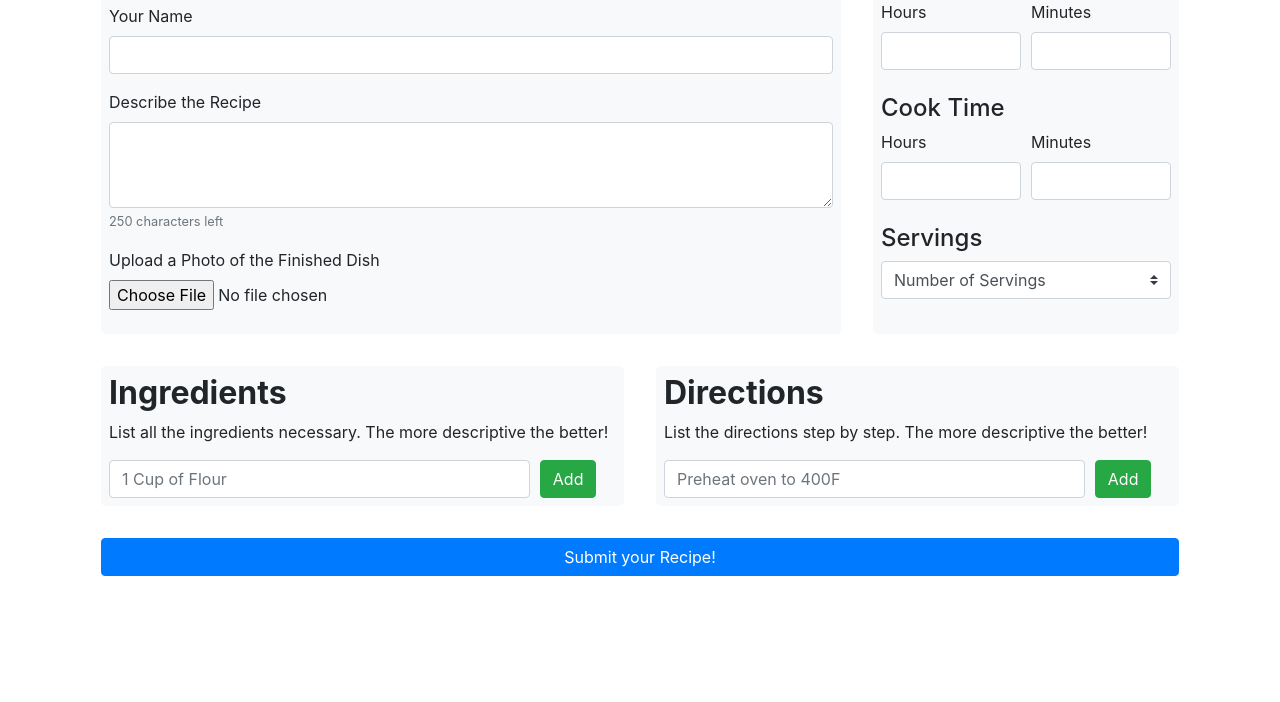
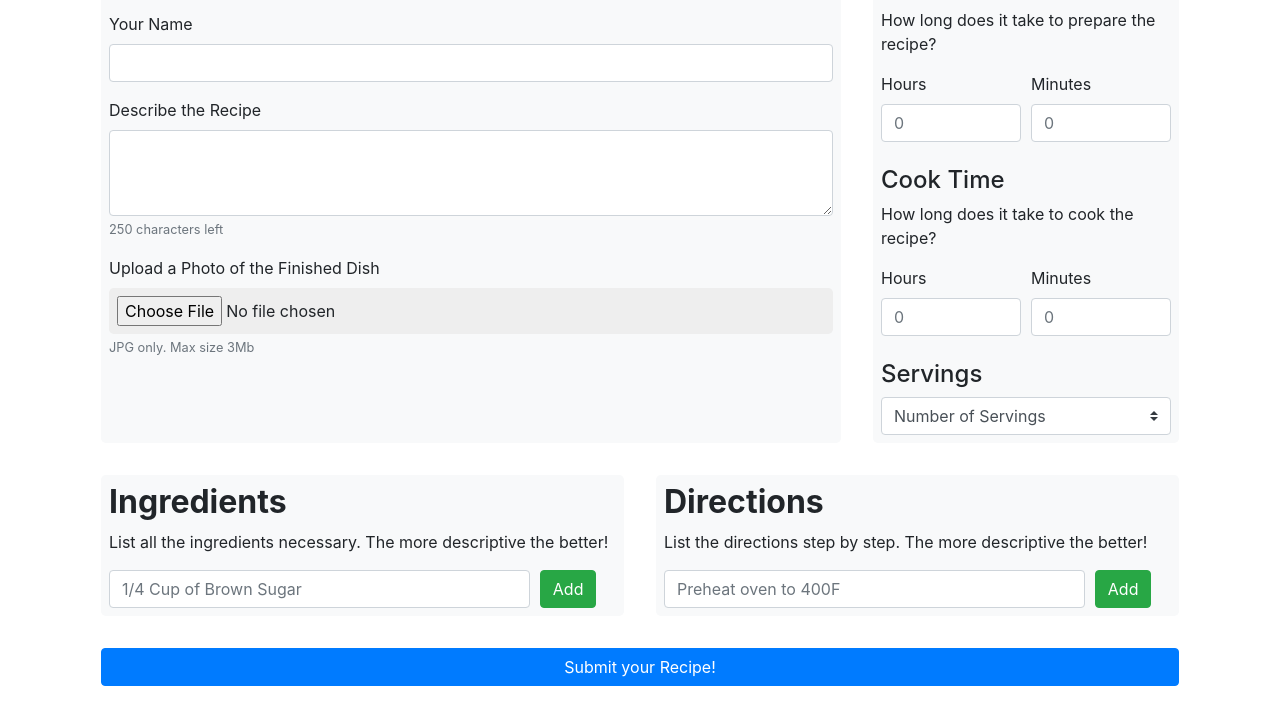
Before and after one commit to KyleDurnford/prototyping-form, a plain HTML site: page index.html in a window 1280 px wide. Shown: the part 378-1080 px from the top of the page. Before the commit the page ends 970 px from the top, so only its background shows below. Drawn offline with nearby package versions, Linux system fonts and the light colour scheme.

Commit message:
Update index.html

```diff
--- a/index.html
+++ b/index.html
@@ -9,7 +9,7 @@
     <link rel="stylesheet" href="https://stackpath.bootstrapcdn.com/bootstrap/4.4.1/css/bootstrap.min.css" integrity="sha384-Vkoo8x4CGsO3+Hhxv8T/Q5PaXtkKtu6ug5TOeNV6gBiFeWPGFN9MuhOf23Q9Ifjh" crossorigin="anonymous">
 </head>
 <body>
-    <header class="jumbotron jumbotron-fluid m-3 rounded-lg">
+    <header class="container jumbotron jumbotron-fluid rounded-lg mx-auto mt-2">
         <div class="container">
             <h1 class="display-6">Submit a Recipe</h1>
         </div>
@@ -34,31 +34,34 @@
                     </div>
                     <div class="form-group">
                         <label for="photo">Upload a Photo of the Finished Dish</label>
-                        <input type="file" id="photo" class="form-control-file">
+                        <input type="file" id="photo" class="form-control-file p-2 rounded-lg" style="background-color: #eee;">
+                        <small id="photoHelp" class="form-text text-muted">JPG only. Max size 3Mb</small>
                     </div>
                 </div>
                 <div class="m-3 p-2 bg-light rounded-lg col">
                     <h2 class="font-weight-bold">Recipe Information</h2>
                     <h3 class="h4 mt-4">Prep Time</h3>
+                    <p>How long does it take to prepare the recipe?</p>
                     <div class="form-row">
                         <div class="col">
                             <label for="prephr">Hours</label>
-                            <input type="number" class="form-control" id="prephr">
+                            <input type="number" class="form-control" id="prephr" placeholder="0">
                         </div>
                         <div class="col">
                             <label for="prepmin">Minutes</label>
-                            <input type="number" class="form-control" id="prepmin" min="0" max="59">
+                            <input type="number" class="form-control" id="prepmin" min="0" max="59" placeholder="0">
                         </div>
                     </div>
                     <h3 class="h4 mt-4">Cook Time</h3>
+                    <p>How long does it take to cook the recipe?</p>
                     <div class="form-row">
                         <div class="col">
                             <label for="cookhr">Hours</label>
-                            <input type="number" class="form-control" id="cookhr">
+                            <input type="number" class="form-control" id="cookhr" placeholder="0">
                         </div>
                         <div class="col">
                             <label for="cookmin">Minutes</label>
-                            <input type="number" class="form-control" id="cookmin" min="0" max="59">
+                            <input type="number" class="form-control" id="cookmin" min="0" max="59" placeholder="0">
                         </div>
                     </div>
                     <h3 class="h4 mt-4">Servings</h3>
@@ -84,7 +87,7 @@
                     <p>List all the ingredients necessary. The more descriptive the better!</p>
                     <div class="form-row">
                         <div class="col-10">
-                            <input type="text" class="form-control" name="ingredients" placeholder="1 Cup of Flour">
+                            <input type="text" class="form-control" name="ingredients" placeholder="1/4 Cup of Brown Sugar">
                         </div>
                         <div class="col">
                             <button type="button" class="btn btn-success add-ing">Add</button>
```
